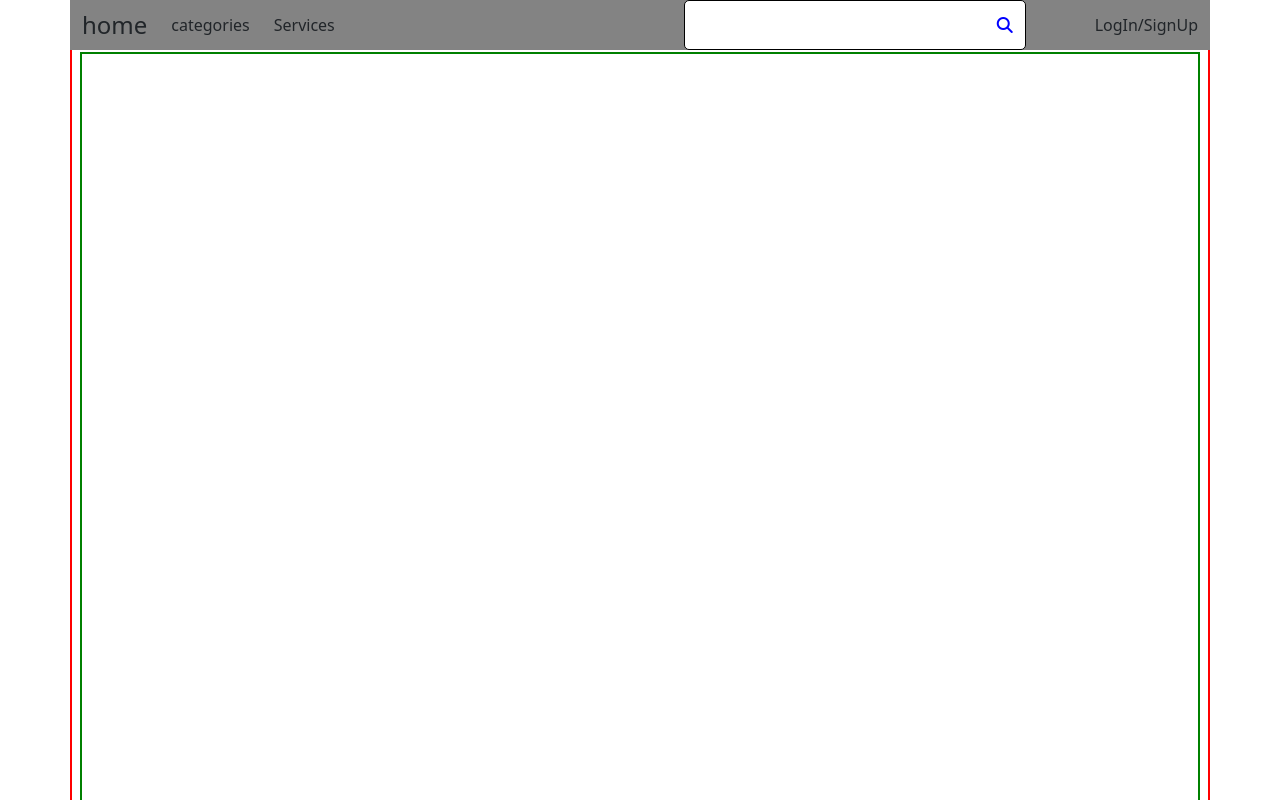
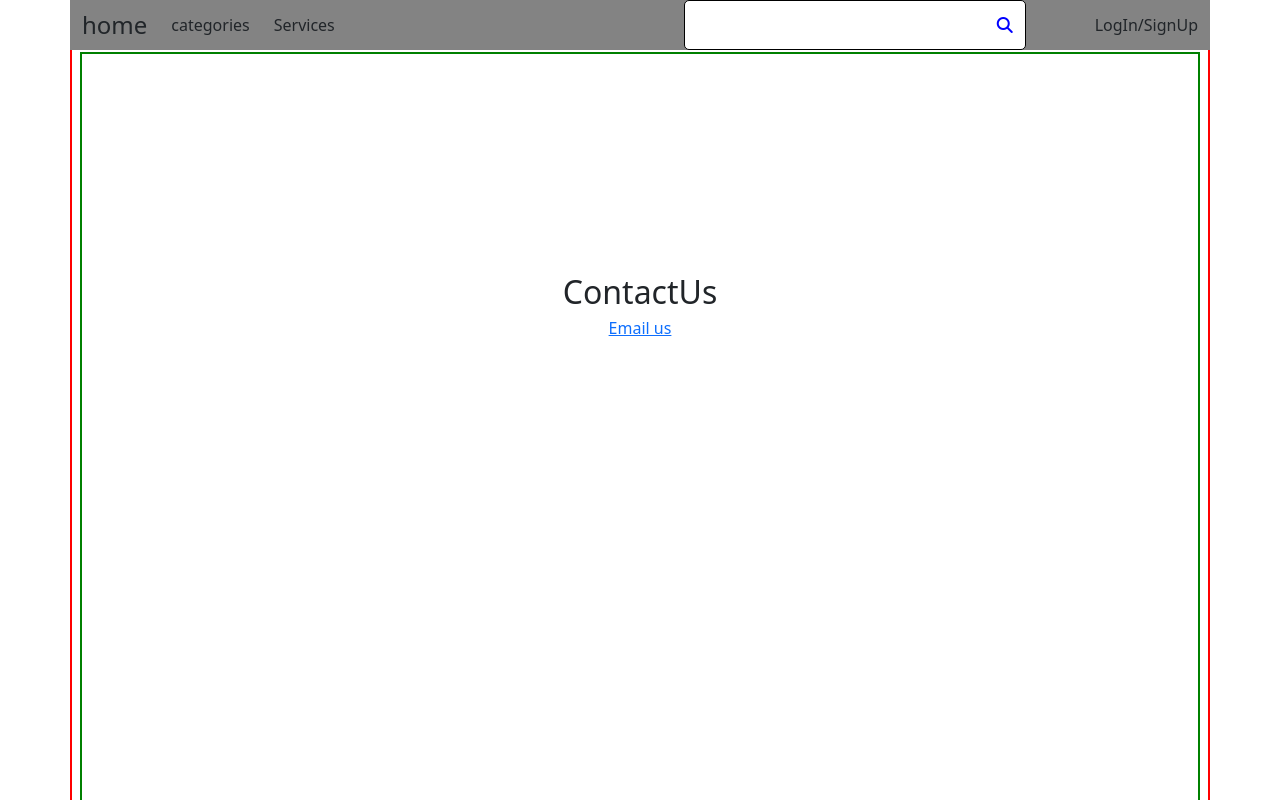
Before and after one commit to engali1986/Gehazik, a React (Create React App) app in the folder frontend/: page /ContactUs in a window 1280 px wide. Shown: the top 800 px of the page. Built offline with nearby package versions, Linux system fonts and the light colour scheme.

Commit message:
SmallScreenNavBar

```diff
--- a/frontend/src/App.js
+++ b/frontend/src/App.js
@@ -15,7 +15,7 @@ import LogIn from "./screens/LogIn.js";
 import SignUp from "./screens/SignUp.js";
 import PasswordRecovery from "./screens/PasswordRecovery.js";
 import Test from "./screens/Test.js";
-
+import ContactUs from "./screens/ContactUs.js";
 function App() {
   const BackDrop = useRef();
   const ProfileItems = useRef();
@@ -226,6 +226,8 @@ function App() {
             <Routes>
               <Route path="/" element={<Main />} />
               <Route path="/Test" element={<Test />} />
+              <Route path="/ContactUs" element={<ContactUs />} />
+
 
               <Route path="/LogIn" element={<LogIn globalState={GlobalState} setGlobal={userChange} />} />
               <Route path="/SignUp" element={<SignUp globalState={GlobalState} setGlobal={userChange} />} />
@@ -234,8 +236,16 @@ function App() {
           </div>
         </div>
         <Row style={{ fontSize: "1rem", color: "white", backgroundColor: "gray" }}>
-          <Col xs={12} md={2}>
+          <Col xs={12} md={2} onClick={(e)=>{
+            e.stopPropagation()
+            console.log(e.target.lastChild)
+            e.target.lastChild.click()
+          }} >
             Contact Us
+            <a href="/ContactUs" style={{display:'none'}}>
+              Contact
+
+            </a>
           </Col>
           <Col xs={12} md={2}>
             Return Policy
--- /dev/null
+++ b/frontend/src/screens/ContactUs.js
@@ -0,0 +1,23 @@
+import React from 'react'
+import {Container,Row,Col} from"react-bootstrap"
+
+const ContactUs = () => {
+  return (
+    <Container>
+        <Row style={{marginTop:'20%'}}>
+            <Col xs={12} >
+            <div style={{fontSize:'2rem', wordWrap:'break-word'}}>
+                ContactUs
+            </div>
+            <a href='mailto:engaligulf@gmail.com'>Email us</a>
+
+            </Col>
+        </Row>
+
+
+
+    </Container>
+  )
+}
+
+export default ContactUs
```
